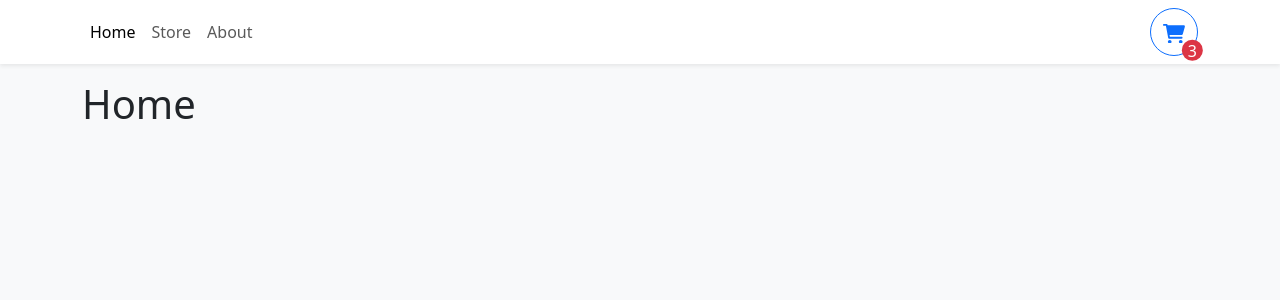
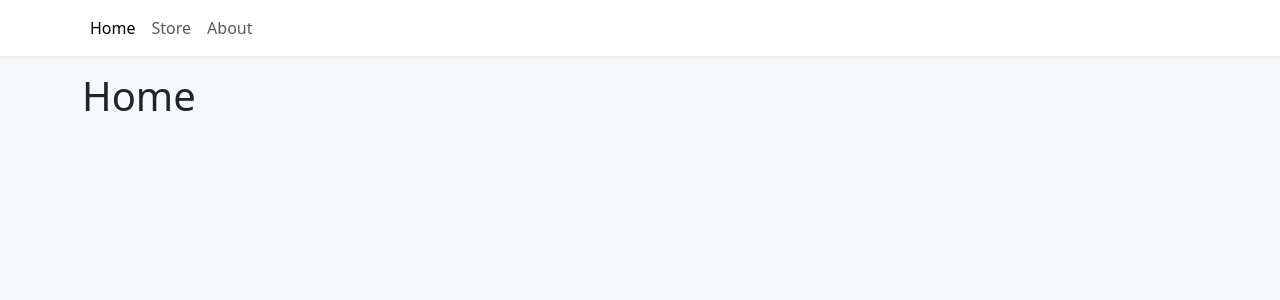
Before and after one commit to srehan17/shoppingcart-react-ts, a React (Vite) app: page / in a window 1280 px wide. Shown: the top 300 px of the page. Built offline with nearby package versions, Linux system fonts and the light colour scheme.

Commit message:
added funcionality for shopping cart button

```diff
--- a/src/components/Navbar.tsx
+++ b/src/components/Navbar.tsx
@@ -1,7 +1,10 @@
-import { Button, Container, Nav, Navbar as NavbarBS } from 'react-bootstrap'
-import { NavLink } from 'react-router-dom'
+import { Button, Container, Nav, Navbar as NavbarBS } from "react-bootstrap";
+import { NavLink } from "react-router-dom";
+import { useShoppingCart } from "../context/ShoppingCartContext";
 
 const Navbar = () => {
+  const { openCart, cartQuantity } = useShoppingCart();
+
   return (
     <NavbarBS sticky="top" className="bg-white shadow-sm mb-3">
       <Container>
@@ -16,10 +19,12 @@ const Navbar = () => {
             About
           </Nav.Link>
         </Nav>
-            <Button style={{width: '3rem', height: '3rem', position: 'relative'}}
-                variant='outline-primary'
-                className='rounded-circle'
-                onClick={()=> console.log('clicked')}
+        {cartQuantity > 0 && (
+          <Button
+            style={{ width: "3rem", height: "3rem", position: "relative" }}
+            variant="outline-primary"
+            className="rounded-circle"
+            onClick={openCart}
           >
             <svg
               xmlns="http://www.w3.org/2000/svg"
@@ -28,16 +33,25 @@ const Navbar = () => {
             >
               <path d="M96 0C107.5 0 117.4 8.19 119.6 19.51L121.1 32H541.8C562.1 32 578.3 52.25 572.6 72.66L518.6 264.7C514.7 278.5 502.1 288 487.8 288H170.7L179.9 336H488C501.3 336 512 346.7 512 360C512 373.3 501.3 384 488 384H159.1C148.5 384 138.6 375.8 136.4 364.5L76.14 48H24C10.75 48 0 37.25 0 24C0 10.75 10.75 0 24 0H96zM128 464C128 437.5 149.5 416 176 416C202.5 416 224 437.5 224 464C224 490.5 202.5 512 176 512C149.5 512 128 490.5 128 464zM512 464C512 490.5 490.5 512 464 512C437.5 512 416 490.5 416 464C416 437.5 437.5 416 464 416C490.5 416 512 437.5 512 464z" />
             </svg>
-            <div className="rounded-circle bg-danger d-flex justify-content-center align-items-center"
-                style={{color: 'white', width: '1.3rem', height: '1.3rem',
-                    position: 'absolute', bottom: 0, right: 0,
-                    transform: 'translate(28%, 28%)'}}>
-                        3
+            <div
+              className="rounded-circle bg-danger d-flex justify-content-center align-items-center"
+              style={{
+                color: "white",
+                width: "1.3rem",
+                height: "1.3rem",
+                position: "absolute",
+                bottom: 0,
+                right: 0,
+                transform: "translate(28%, 28%)",
+              }}
+            >
+              {cartQuantity}
             </div>
           </Button>
+        )}
       </Container>
     </NavbarBS>
-  )
-}
+  );
+};
 
-export default Navbar
+export default Navbar;
--- a/src/components/StoreItem.tsx
+++ b/src/components/StoreItem.tsx
@@ -34,7 +34,9 @@ const StoreItem = ({ id, title, price, image }: StoreItemProps) => {
         </Card.Title>
         <div className="mt-auto">
           {quantity === 0 ? (
-            <Button className="w-100">+ Add to Cart</Button>
+            <Button className="w-100" onClick={() => increaseCartQuantity(id)}>
+              + Add to Cart
+            </Button>
           ) : (
             <div
               className="d-flex align-items-center flex-column"
@@ -44,14 +46,32 @@ const StoreItem = ({ id, title, price, image }: StoreItemProps) => {
                 className="d-flex align-items-center justify-content-center flex-row"
                 style={{ gap: "0.5rem" }}
               >
-                <Button>-</Button>
+                <Button
+                  onClick={() => {
+                    decreaseCartQuantity(id);
+                  }}
+                >
+                  -
+                </Button>
                 <div>
                   <span className="fs-4 fw-bold">{quantity} </span>
                   in cart
                 </div>
-                <Button>+</Button>
+                <Button
+                  onClick={() => {
+                    increaseCartQuantity(id);
+                  }}
+                >
+                  +
+                </Button>
               </div>
-              <Button variant="danger" size="sm">
+              <Button
+                variant="danger"
+                size="sm"
+                onClick={() => {
+                  removeFromCart(id);
+                }}
+              >
                 Remove
               </Button>
             </div>
--- a/src/context/ShoppingCartContext.tsx
+++ b/src/context/ShoppingCartContext.tsx
@@ -1,4 +1,10 @@
-import { ReactNode, createContext, useContext, useState } from "react";
+import {
+  ReactNode,
+  createContext,
+  createFactory,
+  useContext,
+  useState,
+} from "react";
 
 interface ShoppingCartProvideProps {
   children: ReactNode;
@@ -10,6 +16,10 @@ interface CartItem {
 }
 
 interface ShoppingCartContext {
+  openCart: () => void;
+  closeCart: () => void;
+  cartQuantity: number;
+  cartItems: CartItem[];
   getItemQuantity: (id: number) => number;
   increaseCartQuantity: (id: number) => void;
   decreaseCartQuantity: (id: number) => void;
@@ -25,7 +35,17 @@ export const useShoppingCart = () => {
 export const ShoppingCartProvider = ({
   children,
 }: ShoppingCartProvideProps) => {
+  const [isOpen, setIsOpen] = useState(false);
   const [cartItems, setCartItems] = useState<CartItem[]>([]);
+
+  const cartQuantity = cartItems.reduce(
+    (quantity, item) => item.quantity + quantity,
+    0
+  );
+
+  const openCart = () => setIsOpen(true);
+
+  const closeCart = () => setIsOpen(false);
 
   const getItemQuantity = (id: number) => {
     return cartItems.find((item) => item.id === id)?.quantity || 0;
@@ -76,6 +96,10 @@ export const ShoppingCartProvider = ({
         increaseCartQuantity,
         decreaseCartQuantity,
         removeFromCart,
+        cartItems,
+        cartQuantity,
+        openCart,
+        closeCart,
       }}
     >
       {children}
```
Lines whose indentation alone changed are shown as unchanged.
